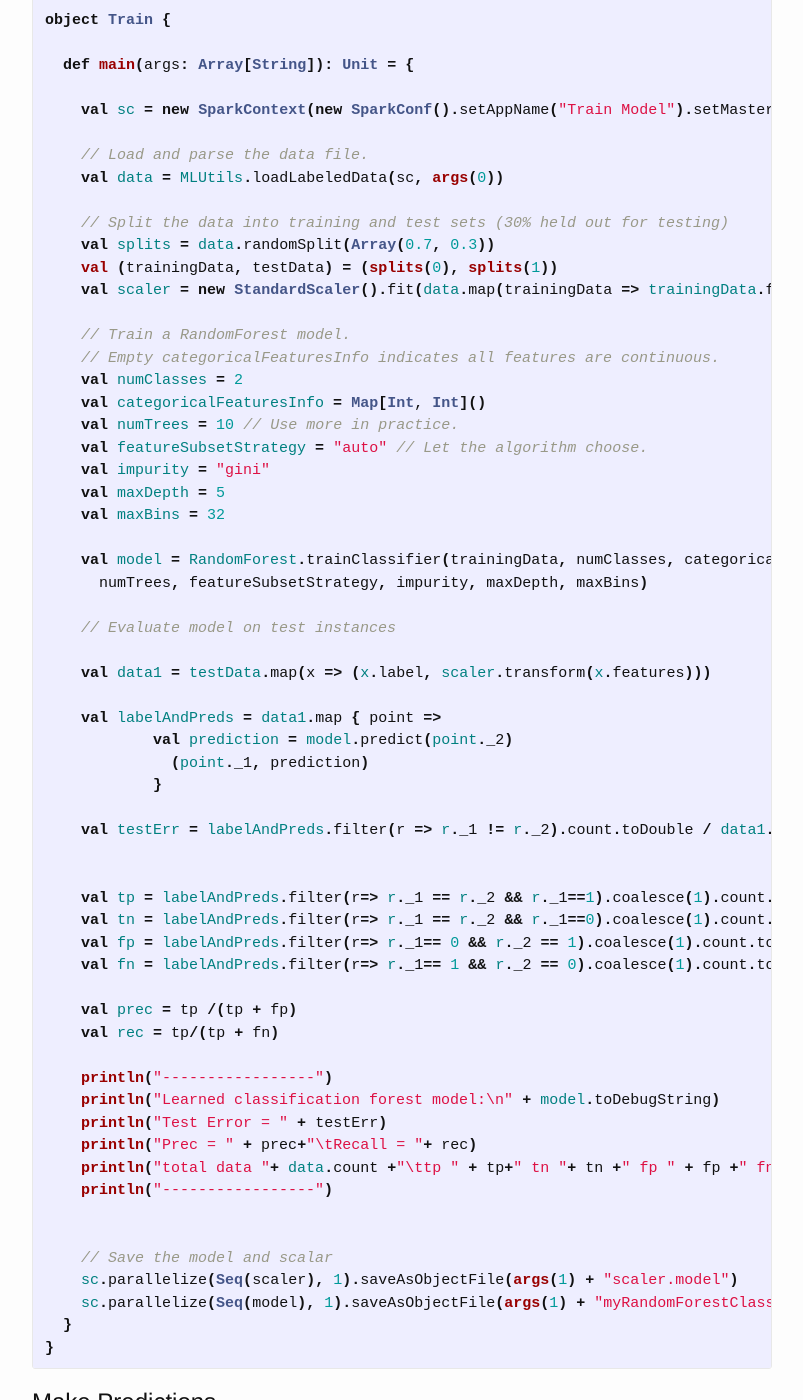
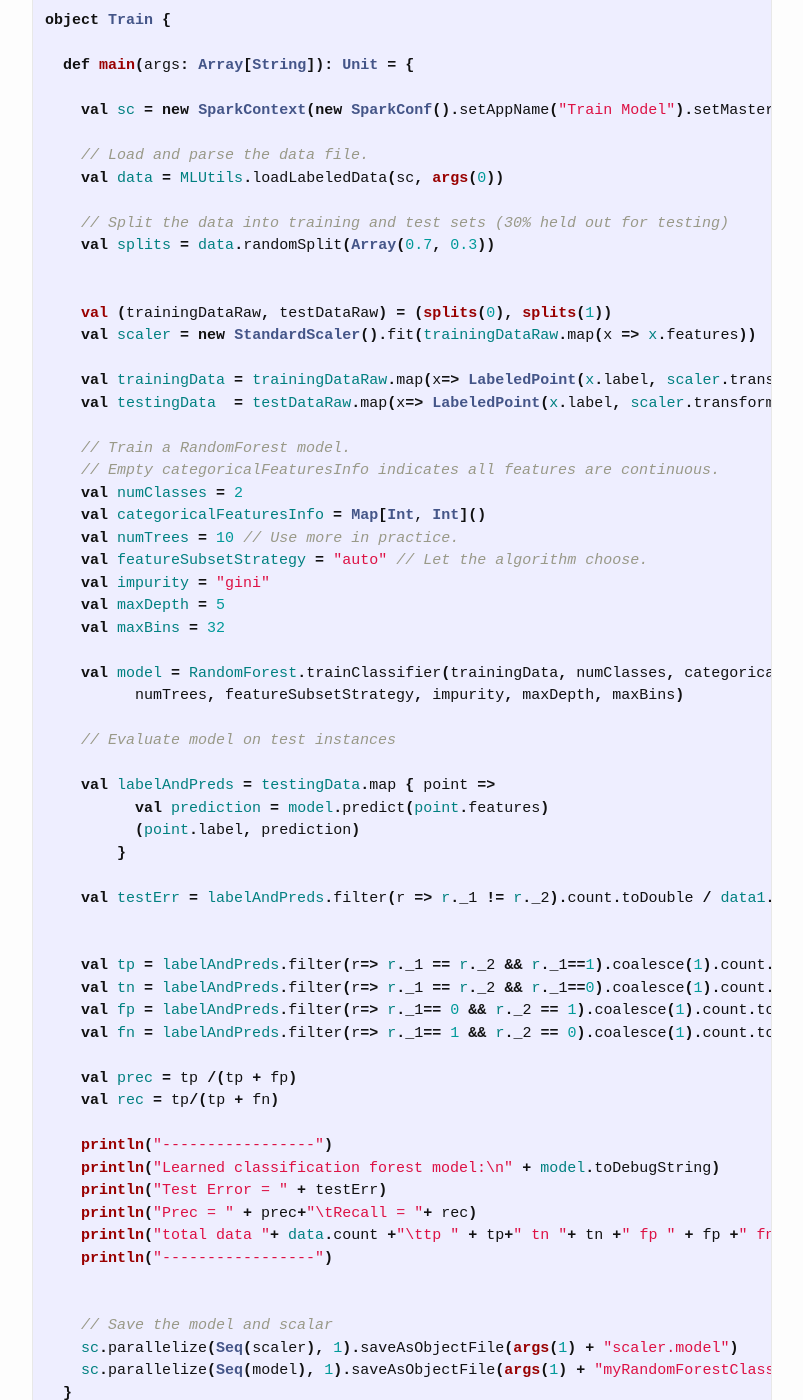
Before and after one commit to qingzhanggithub/qingzhanggithub.github.io, a Jekyll site: the page built from _posts/2016-02-01-ML-with-spark.markdown, in a window 1280 px wide and 1400 px high, scrolled down 1594 px. Shown: the whole window, without its empty margins (238-1041 px from the left). Built offline with Jekyll 4.4.1, drawn with Linux system fonts in a browser that asks for light colours; comment, search, counter and statistics services are not loaded.

Commit message:
fixed a bug in the code in spark ml

```diff
--- a/_posts/2016-02-01-ML-with-spark.markdown
+++ b/_posts/2016-02-01-ML-with-spark.markdown
@@ -80,8 +80,13 @@ object Train {
 
     // Split the data into training and test sets (30% held out for testing)
     val splits = data.randomSplit(Array(0.7, 0.3))
-    val (trainingData, testData) = (splits(0), splits(1))
-    val scaler = new StandardScaler().fit(data.map(trainingData => trainingData.features))
+
+
+    val (trainingDataRaw, testDataRaw) = (splits(0), splits(1))
+    val scaler = new StandardScaler().fit(trainingDataRaw.map(x => x.features))
+
+    val trainingData = trainingDataRaw.map(x=> LabeledPoint(x.label, scaler.transform(x.features)))
+    val testingData  = testDataRaw.map(x=> LabeledPoint(x.label, scaler.transform(x.features)))
 
     // Train a RandomForest model.
     // Empty categoricalFeaturesInfo indicates all features are continuous.
@@ -94,16 +99,14 @@ object Train {
     val maxBins = 32
 
     val model = RandomForest.trainClassifier(trainingData, numClasses, categoricalFeaturesInfo,
-      numTrees, featureSubsetStrategy, impurity, maxDepth, maxBins)
+	  numTrees, featureSubsetStrategy, impurity, maxDepth, maxBins)
 
     // Evaluate model on test instances
 
-    val data1 = testData.map(x => (x.label, scaler.transform(x.features)))
-
-    val labelAndPreds = data1.map { point =>
-	    val prediction = model.predict(point._2)
-	      (point._1, prediction)
-	    }
+    val labelAndPreds = testingData.map { point =>
+	  val prediction = model.predict(point.features)
+	  (point.label, prediction)
+	}
 
     val testErr = labelAndPreds.filter(r => r._1 != r._2).count.toDouble / data1.count()
 
```
